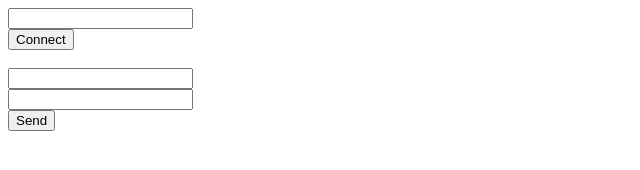
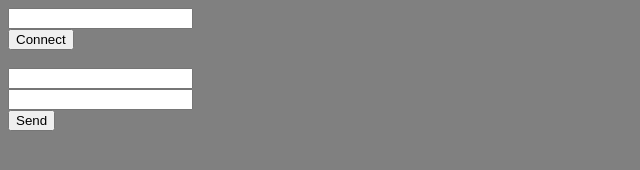
Before and after one commit to tstraus/CatChatClient, a website: page index.html in a window 1280 px wide. Shown: the whole page, without its empty margins (0-640 px from the left). Drawn offline with Linux system fonts and the light colour scheme.

Commit message:
start css

```diff
--- a/index.html
+++ b/index.html
@@ -6,6 +6,7 @@
 </head>
 
 <script src="ws_client.js" type="text/javascript"></script>
+<link rel="stylesheet" href="style.css">
 
 <body>
     <input id="user" type="text"><br>
--- a/package.json
+++ b/package.json
@@ -17,6 +17,7 @@
   },
   "homepage": "https://github.com/tstraus/CatChatWebClient#readme",
   "devDependencies": {
+    "milligram": "^1.3.0",
     "snazzy": "^7.0.0",
     "standard": "^10.0.2",
     "webpack": "^2.6.1"
--- /dev/null
+++ b/style.css
@@ -0,0 +1,3 @@
+body {
+    background-color: gray
+}
```
Also changed, not shown: README.md, ws_client.js (line endings or trailing spaces), 2 other files.
